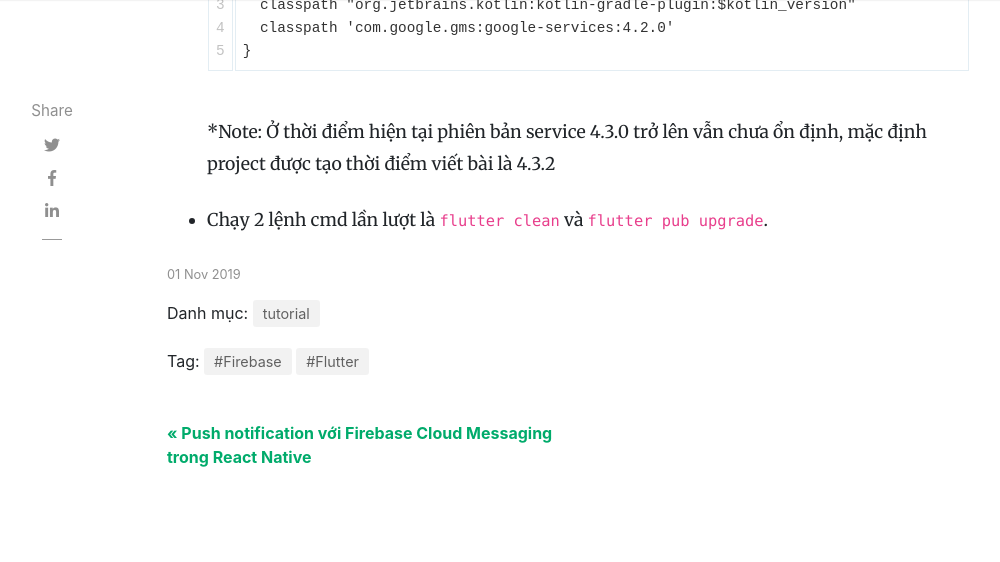
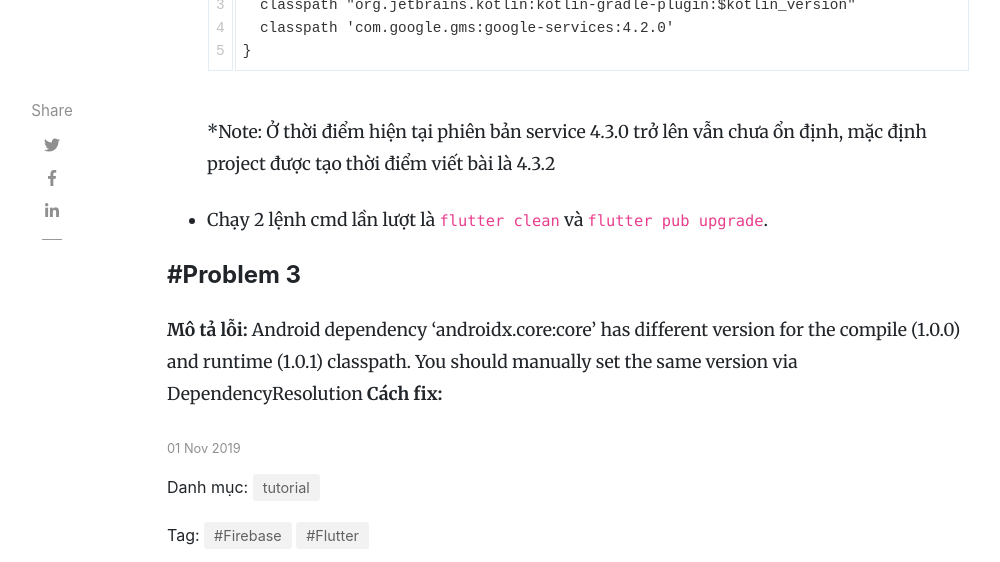
Before and after one commit to tuitucode/tuitucode.github.io, a Jekyll site: the page built from _posts/2019-11-01-flutter-problem-guide.md, in a window 1280 px wide and 900 px high, scrolled down 1781 px, cut to the strip 0-562 px from the top of the window. Shown: the whole strip, without its empty margins (118-1118 px from the left). Built offline with Jekyll 4.4.1, drawn with Linux system fonts in a browser that asks for light colours; nearby versions of some CDN libraries; comment, search, counter and statistics services are not loaded.

Commit message:
Create 2019-11-01-flutter-problem-guide.md

```diff
--- a/_posts/2019-11-01-flutter-problem-guide.md
+++ b/_posts/2019-11-01-flutter-problem-guide.md
@@ -61,3 +61,7 @@ dependencies {
 *Note: Ở thời điểm hiện tại phiên bản service 4.3.0 trở lên vẫn chưa ổn định, mặc định project được tạo thời điểm viết bài là 4.3.2
 
 - Chạy 2 lệnh cmd lần lượt là `flutter clean` và `flutter pub upgrade`.
+
+#### #Problem 3
+**Mô tả lỗi:** Android dependency 'androidx.core:core' has different version for the compile (1.0.0) and runtime (1.0.1) classpath. You should manually set the same version via DependencyResolution
+**Cách fix:**
```
